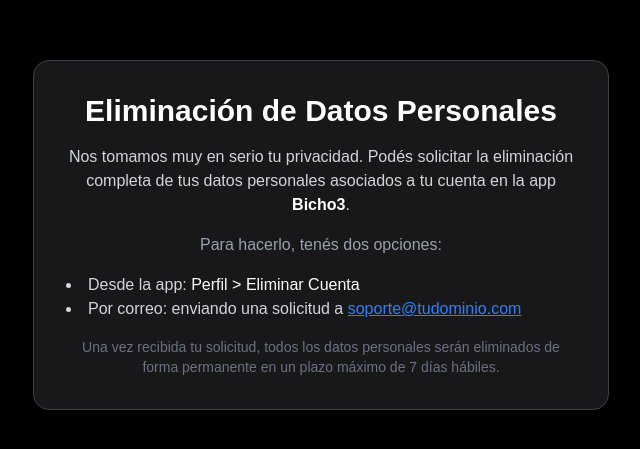
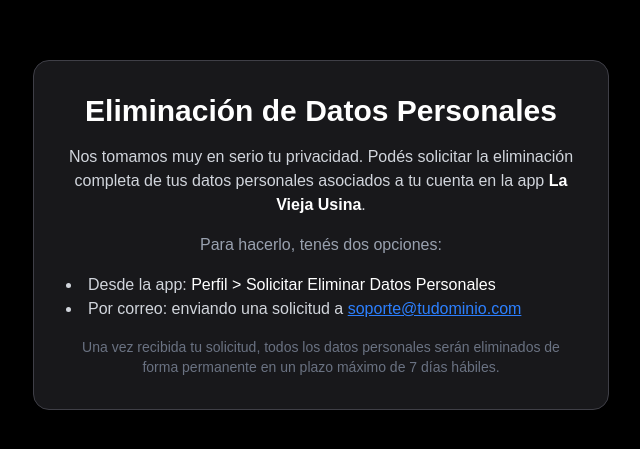
Before and after one commit to Agustin-Monti/gymapp, a Next.js app: page /eliminar-datos in a window 1280 px wide. Shown: the part 165-614 px from the top of the page, without its empty margins (319-959 px from the left). Built offline with nearby package versions, Linux system fonts and the light colour scheme.

Commit message:
Update page.tsx

```diff
--- a/src/app/eliminar-datos/page.tsx
+++ b/src/app/eliminar-datos/page.tsx
@@ -7,7 +7,7 @@
         </h1>
 
         <p className="mb-4 text-gray-300 text-center">
-          Nos tomamos muy en serio tu privacidad. Podés solicitar la eliminación completa de tus datos personales asociados a tu cuenta en la app <span className="font-semibold text-white">Bicho3</span>.
+          Nos tomamos muy en serio tu privacidad. Podés solicitar la eliminación completa de tus datos personales asociados a tu cuenta en la app <span className="font-semibold text-white">La Vieja Usina</span>.
         </p>
 
         <p className="mb-4 text-gray-400 text-center">
@@ -15,7 +15,7 @@
         </p>
 
         <ul className="mb-4 text-gray-300 list-disc list-inside">
-          <li>Desde la app: <span className="text-white font-medium">Perfil &gt; Eliminar Cuenta</span></li>
+          <li>Desde la app: <span className="text-white font-medium">Perfil &gt; Solicitar Eliminar Datos Personales</span></li>
           <li>Por correo: enviando una solicitud a <a href="mailto:soporte@tudominio.com" className="text-blue-500 underline hover:text-blue-400">soporte@tudominio.com</a></li>
         </ul>
 
```
